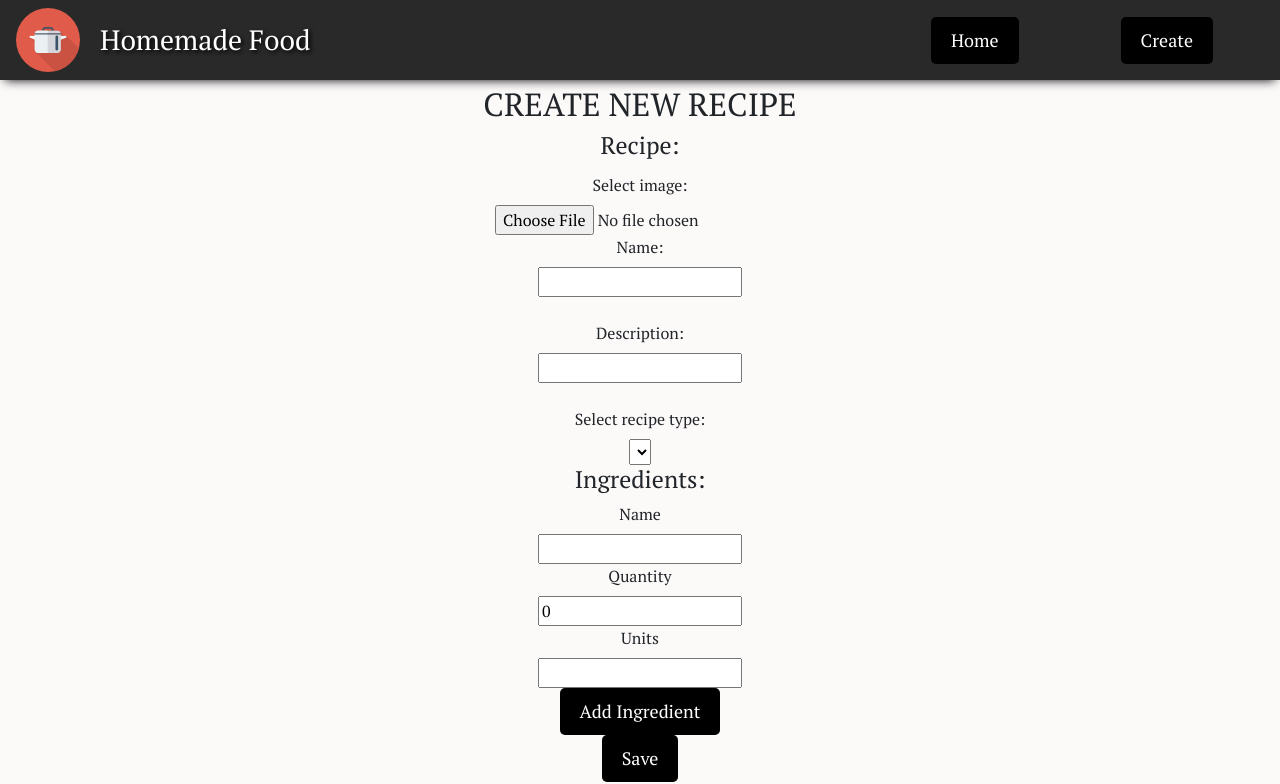
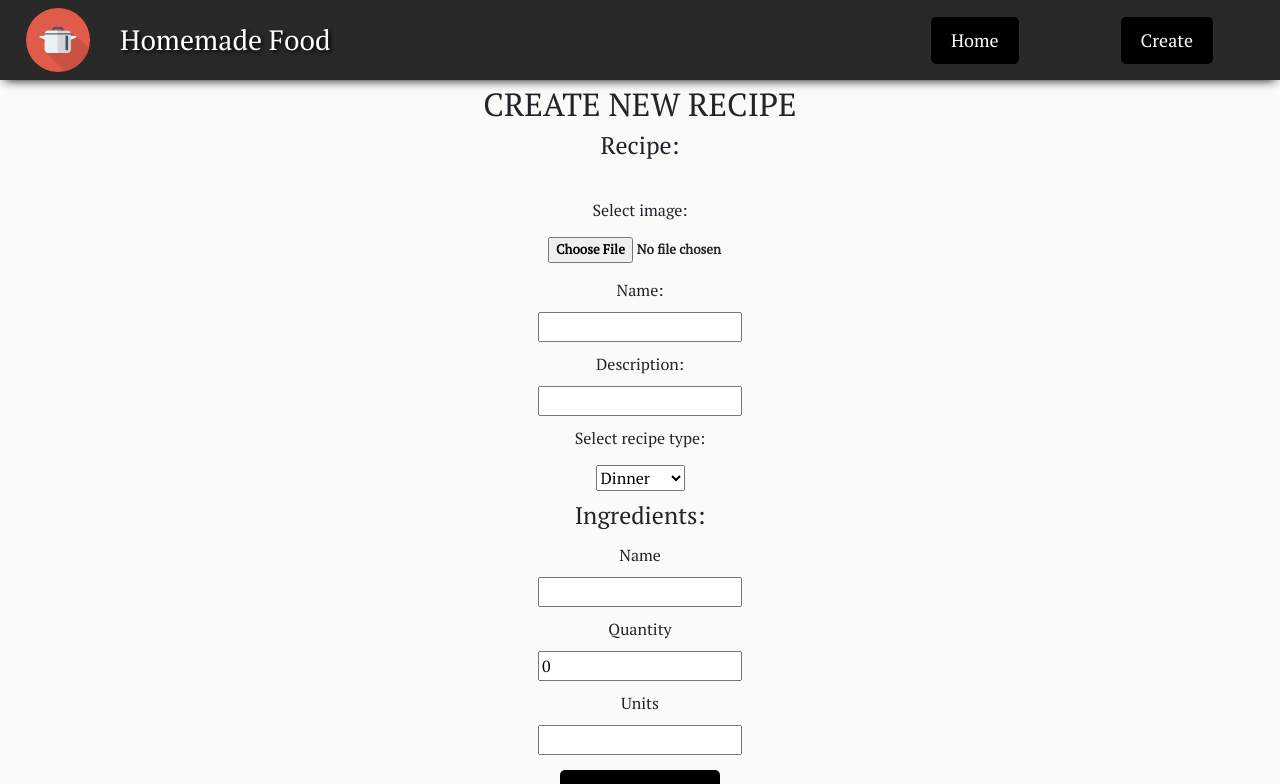
Before and after one commit to SvetlanaSurzhan/recipes-site, a React (Create React App) app in the folder ClientApp/: page /create in a window 1280 px wide. Shown: the top 784 px of the page. Built offline with nearby package versions, Linux system fonts and the light colour scheme.

Commit message:
fixed dropdown select recipe type and input form style

```diff
--- a/ClientApp/src/components/inputForm/InputForm.css
+++ b/ClientApp/src/components/inputForm/InputForm.css
@@ -9,14 +9,6 @@
     max-width: 500px;
     padding: 5px;
 }
-.upload-img-form{
-    display: flex;
-    flex-direction: column;
-    justify-content: center;
-    align-items: center;
-    align-content: space-between;
-    padding: 20px;
-}
 .recipe-form{
     display: flex;
     flex-direction: column;
@@ -25,19 +17,22 @@
     align-content: flex-start;
     padding: 5px;
 }
-.img-item{
+label, input{
+    margin: 5px;
 }
-.ingredient-form{
-    display: flex;
-    flex-direction: column;
-    justify-content: center;
-    align-items: center;
-    padding: 5px;
+select, button, img{
+    margin: 10px;
 }
-.type-form{
-    display: flex;
-    flex-direction: column;
-    justify-content: space-around;
-    align-items: center;
-    padding: 10px;
+.image-file-upload {
+    display: inline-block;
+    background: linear-gradient(top, #f9f9f9, #e3e3e3);
+    padding: 5px 8px;
+    outline: none;
+    white-space: nowrap;
+    -webkit-user-select: none;
+    cursor: pointer;
+    text-shadow: 1px 1px #fff;
+    font-weight: 700;
+    font-size: 10pt;
+    width: 200px;
 }
--- a/ClientApp/src/components/inputForm/InputForm.js
+++ b/ClientApp/src/components/inputForm/InputForm.js
@@ -118,6 +118,7 @@ class InputForm extends React.Component {
                     <label htmlFor="img">Select image:</label>
                     <input
                         type="file"
+                        className="image-file-upload"
                         id="myImage"
                         name="myImage"
                         onChange={this.handleImageUpload}
@@ -132,7 +133,6 @@ class InputForm extends React.Component {
                         id="recipe-name"
                         name="recipe-name"
                     ></input>
-                    <br />
 
                     <label htmlFor="description">Description:</label>
                     <input
@@ -142,12 +142,11 @@ class InputForm extends React.Component {
                         id="description"
                         name="description"
                     ></input>
-                    <br />
 
                     <label>Select recipe type:</label>
                     <select value={this.state.recipe.type.typeId} onChange={this.handleDropDownSelect}>
                         {this.props.types.map((type, i) => (
-                            <option key={i} value={type.typeId}>{type.name}</option>
+                            <option key={i} value={type.typeId}>{type.type}</option>
                         ))}
                     </select>
 
@@ -178,7 +177,7 @@ class InputForm extends React.Component {
                     ></input>
                     <button onClick={this.handleAddIngredient}>
                         Add Ingredient
-                        </button>
+                    </button>
                     <button type="submit">Save</button>
                 </form>
             </div>
```
